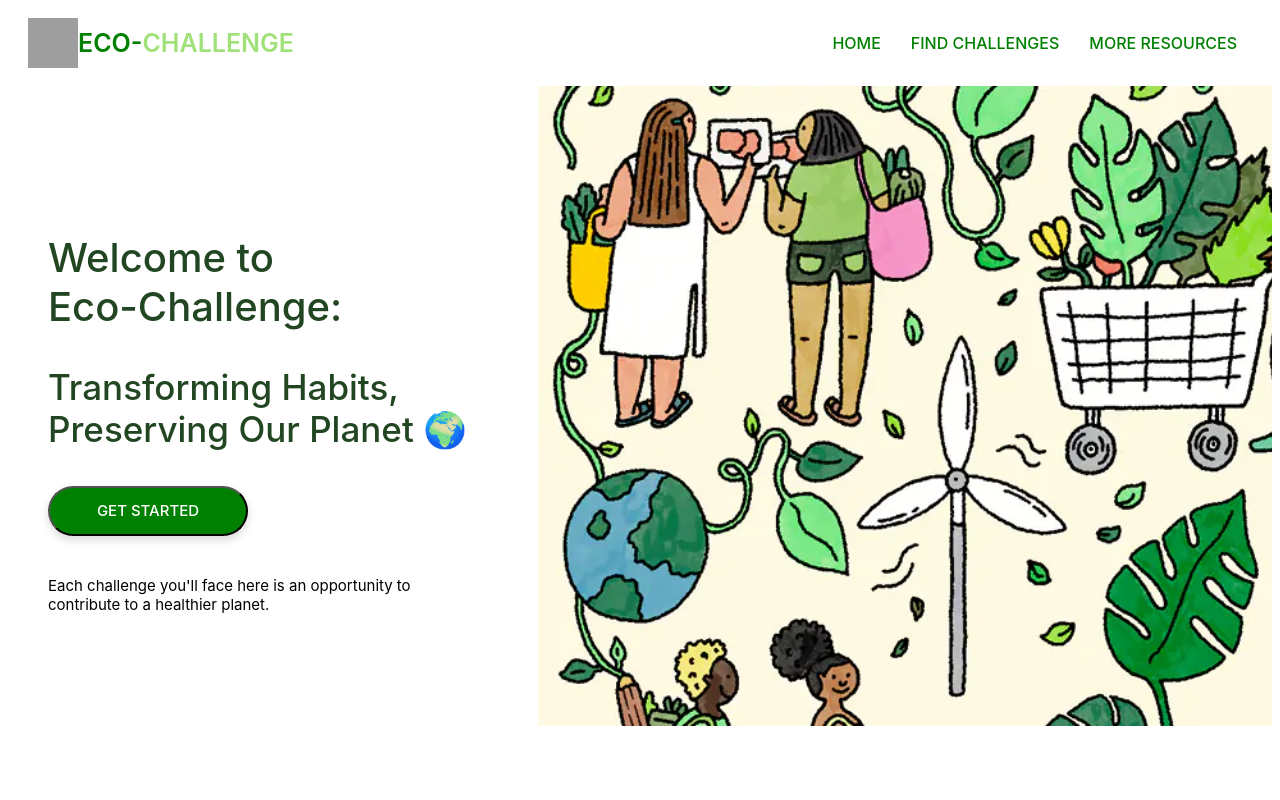
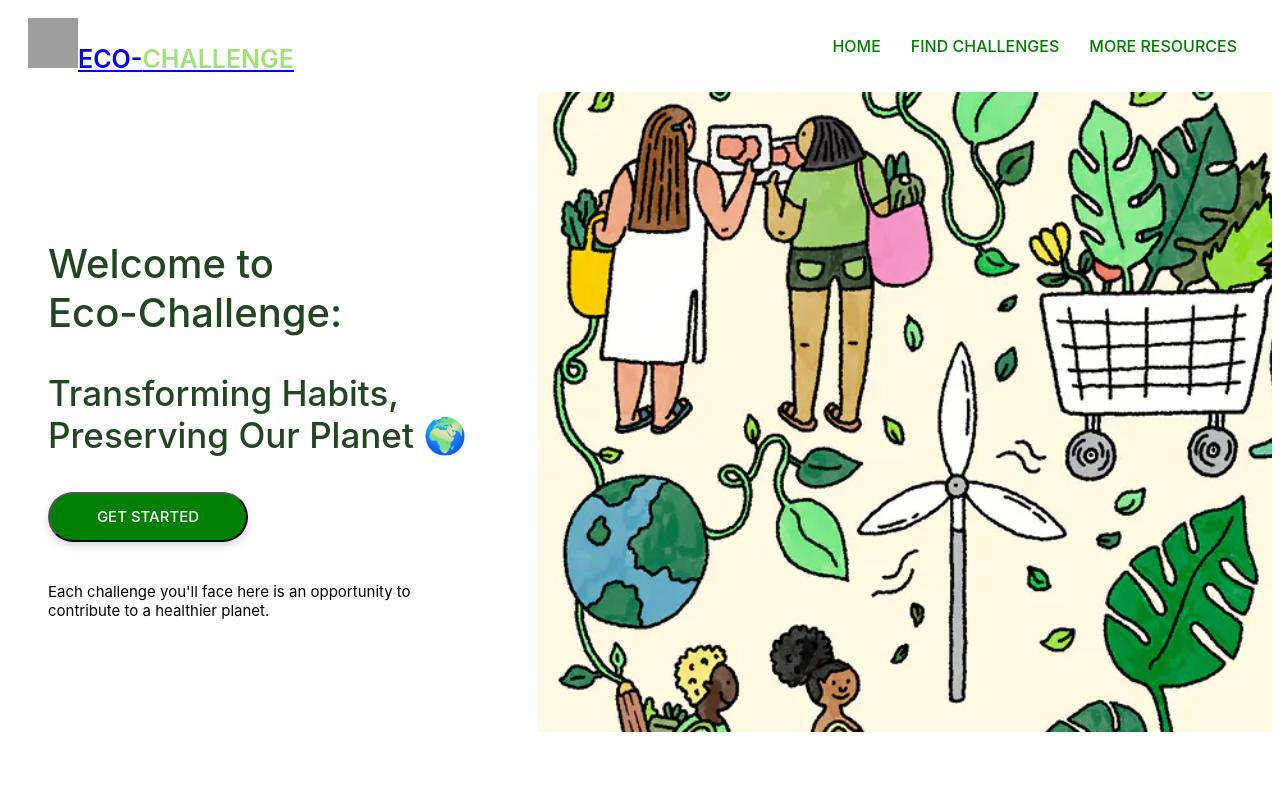
Before and after one commit to UW-INFO442-SP24/ecolo-me, a React (Create React App) app: page / in a window 1280 px wide. Shown: the top 800 px of the page. Built offline with nearby package versions, Linux system fonts and the light colour scheme; grey boxes are pictures that could not be loaded.

Commit message:
Title and logo routes home

```diff
--- a/src/components/Header.js
+++ b/src/components/Header.js
@@ -1,4 +1,5 @@
 import React from 'react';
+import { Link } from 'react-router-dom';
 
 
 function Header() {
@@ -6,8 +7,10 @@ function Header() {
         <header>
         <nav className="navbar">
             <div className="project-name">
+            <Link to="/home" >
             <img width="50" height="50" src="https://img.icons8.com/color/48/000000/hand-planting.png" alt="hand-planting" />
             <span>ECO-<span className="challenge-text">CHALLENGE</span></span>
+            </Link>
             </div>
 
 
```
